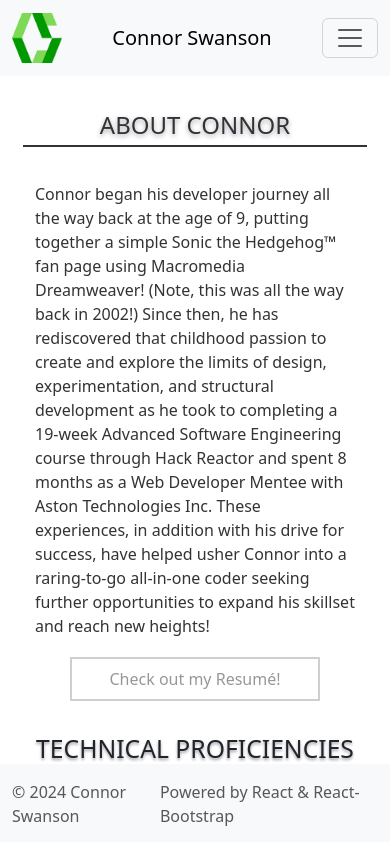
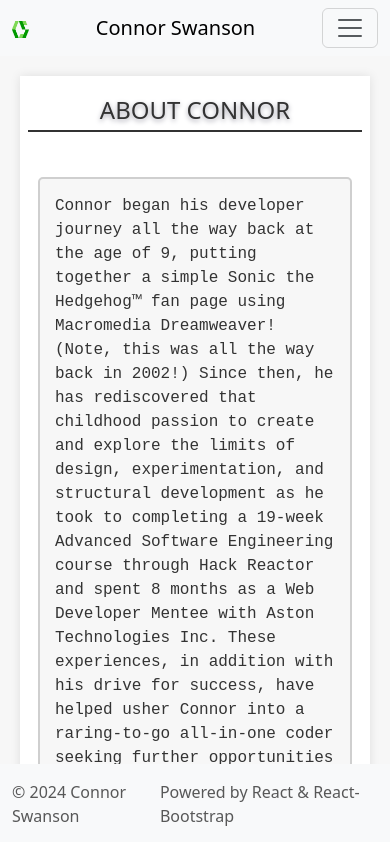
Before and after one commit to swanscon/cs-portfolio-web, a React (Create React App) app: page /about in a window 390 px wide. Shown: the top 842 px of the page. Built offline with nearby package versions, Linux system fonts and the light colour scheme.

Commit message:
CSS changes

```diff
--- a/src/pages/About.jsx
+++ b/src/pages/About.jsx
@@ -4,7 +4,7 @@ import * as Logos from '../assets/logos';
 
 export default function AboutPage() {
 	return (
-		<div>
+		<div className="home-page">
 			<Container className="main-content">
 				<Row className="center-horizontal">
 					<h1 className="section-title">About Connor</h1>
@@ -12,7 +12,7 @@ export default function AboutPage() {
 				<div className="empty-space-sm" />
 				<Row>
 
-					<Col>
+					<Col className="section-about">
 						<p>
 							Connor began his developer journey all the way back at the age of 9,
 							putting together a simple Sonic the Hedgehog&#8482; fan page using
--- a/src/pages/Contact.jsx
+++ b/src/pages/Contact.jsx
@@ -73,7 +73,7 @@ export default function ContactPage() {
 	};
 
 	return (
-		<div>
+		<div className="home-page">
 			<AlertComponent
 				visible={alertVisible}
 				message={alertMessage}
--- a/src/pages/Home.jsx
+++ b/src/pages/Home.jsx
@@ -59,7 +59,7 @@ export default function HomePage() {
 	};
 
 	return (
-		<div>
+		<div className="home-page">
 			<Container className="main-content">
 				<Row className="center-horizontal">
 					<Image
--- a/src/pages/Resume.jsx
+++ b/src/pages/Resume.jsx
@@ -617,9 +617,13 @@ function ProjectItem({ project }) {
 						</NavLink>
 					)}
 				</div>
+
+			</Col>
+			<Col className="project-info">
 				<p>{project.description}</p>
-
-				<div className="center-horizontal tech-icons">
+			</Col>
+			<Col className="project-info">
+			<div className="center-horizontal tech-icons">
 					{project.tech.map((logo, index) => (
 						<Image key={index} src={logo} alt="Tech Logo" className="tech-icon" />
 					))}
--- a/src/styles/images.css
+++ b/src/styles/images.css
@@ -108,3 +108,13 @@
 	margin-left: 5px;
 	margin-right: 5px;
 }
+
+/* New CSS for responsive design */
+@media (max-width: 768px) {
+	.img-icon,
+	.img-icon-md,
+	.img-icon-sm,
+	.img-icon-pad {
+		width: 17px;
+	}
+}
--- a/src/styles/main.css
+++ b/src/styles/main.css
@@ -6,10 +6,20 @@ li {
 	padding: 0;
 }
 
+body {
+	background-color: #f7f7f7;
+}
+
+.home-page {
+	padding: 20px;
+}
+
 .main-content {
-	margin: 0 auto; /* Center the content horizontally */
-	max-width: 1200px; /* Max width of the content area */
-	padding: 35px; /* Padding around the content */
+	margin: 0 auto;
+	max-width: 900px;
+	padding: 20px;
+	background-color: white;
+	box-shadow: 0 0 10px rgba(0, 0, 0, 0.1);
 }
 
 .center-horizontal {
@@ -79,7 +89,7 @@ li {
 }
 
 .section-grid {
-	border: solid rgb(243, 243, 243) 2px;
+	/* border: solid rgb(243, 243, 243) 2px; */
 	padding-top: 8px;
 	padding-bottom: 8px;
 	margin: 3px;
@@ -155,7 +165,18 @@ li {
 	border: solid rgb(207, 207, 207) 2px;
 	border-radius: 5px;
 	padding-top: 5px;
+	margin: 10px;
 	padding-bottom: 30px;
+}
+
+.section-about {
+	color: rgb(56, 56, 56);
+	background-color:rgb(247, 247, 247);
+	border: solid rgb(207, 207, 207) 2px;
+	border-radius: 5px;
+	padding: 15px;
+	margin: 10px;
+	font-family:'Courier New', Courier, monospace;
 }
 
 .empty-space {
--- a/src/styles/resume.css
+++ b/src/styles/resume.css
@@ -1,7 +1,6 @@
 .resume-page {
 	background-color: #f7f7f7;
 	padding: 20px;
-	font-family: Arial, sans-serif;
 }
 
 .main-content {
@@ -69,6 +68,8 @@
 
 .links-container {
 	margin-top: 10px;
+	display: flex;
+	text-align: center;
 }
 
 .tech-icons {
@@ -80,14 +81,14 @@
 
 .tech-icon {
 	max-width: 40px;
-    max-height: 40px;
+	max-height: 40px;
 	height: auto;
 }
 
 h4 {
 	font-size: 20px;
 	margin-bottom: 5px;
-	color: #007bff;
+	color: #298e25;
 }
 
 b {
@@ -104,4 +105,22 @@ i {
 p {
 	color: #333;
 	line-height: 1.5;
+	font-family: 'Courier New', Courier, monospace;
 }
+
+/* New CSS for responsive design */
+@media (max-width: 768px) {
+	.project-item {
+		flex-direction: column;
+	}
+
+	.project-info {
+		margin-bottom: 20px;
+	}
+
+	.tech-icon {
+		max-width: 25px;
+		max-height: 25px;
+		height: auto;
+	}
+}
```
